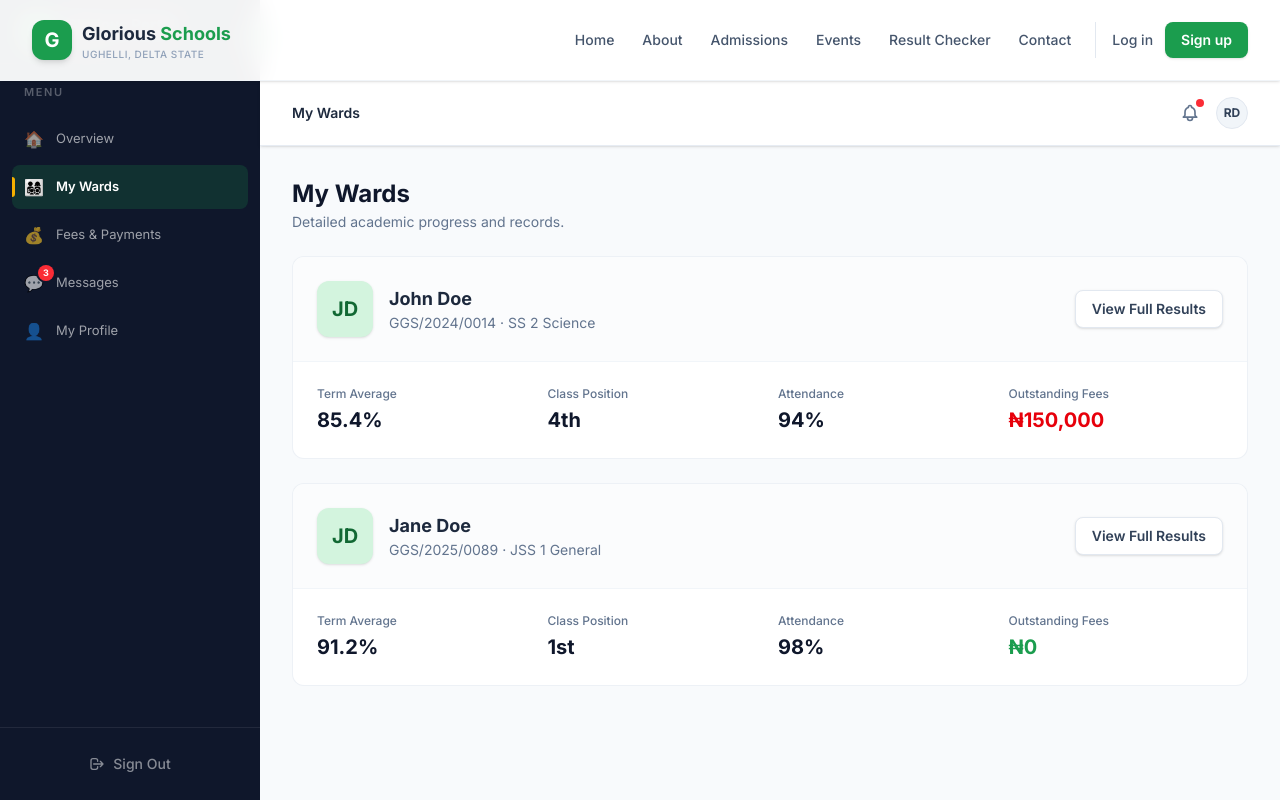
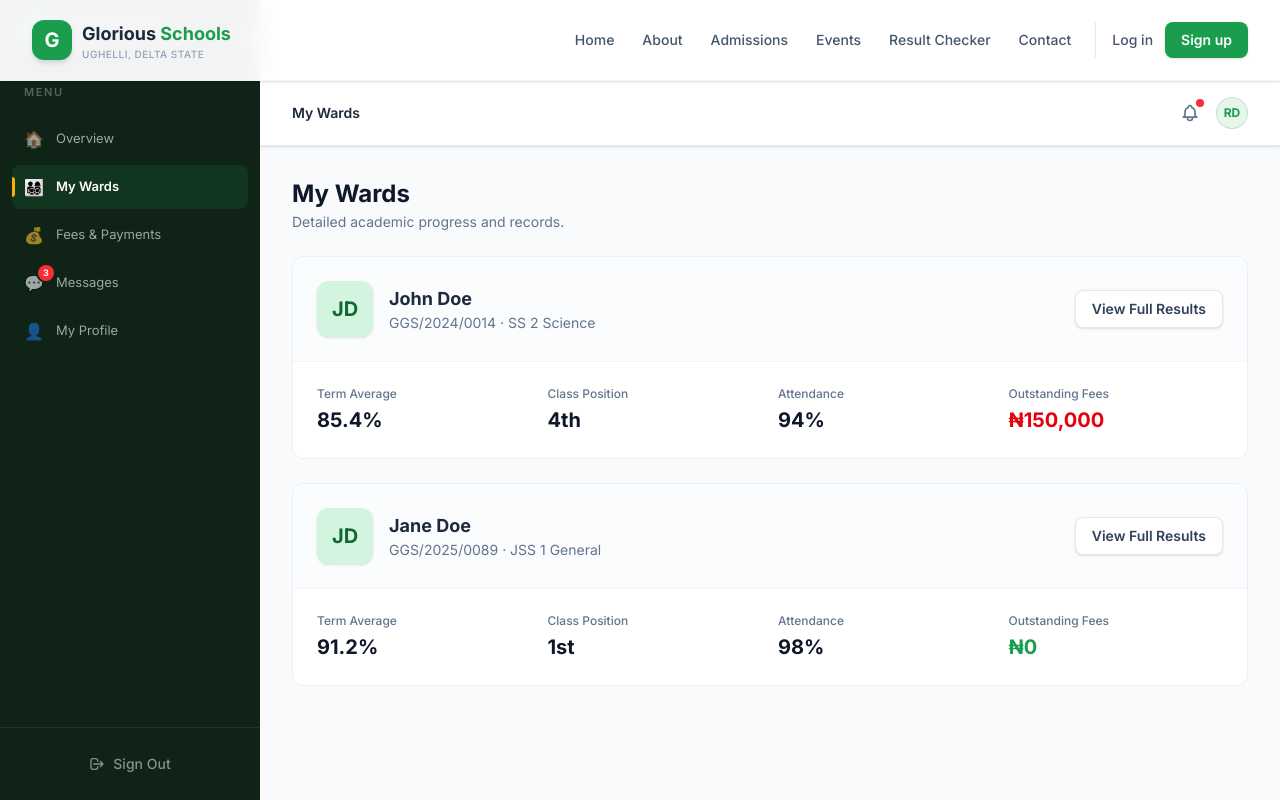
Before and after one commit to efebryan/glorious-school, a Next.js app: page /parent-dashboard/children in a window 1280 px wide. Shown: the top 800 px of the page. Built offline with nearby package versions, Linux system fonts and the light colour scheme.

Commit message:
auto-commit: 4/21/2026, 4:20:39 AM

```diff
--- a/src/components/parent-dashboard/ParentSidebar.tsx
+++ b/src/components/parent-dashboard/ParentSidebar.tsx
@@ -15,7 +15,7 @@ export function ParentSidebar({
 
   return (
     <aside
-      className={`hidden lg:flex flex-col bg-slate-900 text-slate-300 fixed inset-y-0 left-0 z-30 transition-[width] duration-300 ease-in-out ${
+      className={`hidden lg:flex flex-col bg-[#0f2316] text-slate-300 fixed inset-y-0 left-0 z-30 transition-[width] duration-300 ease-in-out ${
         isCollapsed ? "w-[84px]" : "w-[260px]"
       }`}
     >
@@ -41,7 +41,7 @@ export function ParentSidebar({
           </div>
           <div className={`flex flex-col leading-tight whitespace-nowrap transition-opacity duration-300 ${isCollapsed ? "opacity-0 w-0" : "opacity-100"}`}>
             <span className="font-bold text-[15px] text-white">Glorious Portal</span>
-            <span className="text-[10px] text-brand-yellow font-medium tracking-wider uppercase">Parent</span>
+            <span className="text-[10px] text-white/40 font-medium tracking-wider uppercase">Parent</span>
           </div>
         </Link>
       </div>
@@ -67,7 +67,7 @@ export function ParentSidebar({
                 isCollapsed ? "justify-center h-12 w-12 mx-auto" : "gap-3 px-3 py-2.5 text-[13px]"
               } ${
                 isActive
-                  ? "bg-brand-green/20 text-white font-semibold"
+                  ? "bg-brand-green/15 text-white font-semibold"
                   : "text-white/60 hover:bg-white/[.06] hover:text-white/90"
               }`}
             >
@@ -78,7 +78,7 @@ export function ParentSidebar({
               <div className="relative shrink-0 flex items-center justify-center">
                 <span className={isCollapsed ? "text-xl" : "text-base"}>{item.icon}</span>
                 {item.name === "Messages" && PARENT_UNREAD_COUNT > 0 && (
-                  <span className={`absolute bg-red-500 text-white font-bold rounded-full flex items-center justify-center ring-2 ring-slate-900 ${
+                  <span className={`absolute bg-red-500 text-white font-bold rounded-full flex items-center justify-center ring-2 ring-[#0f2316] ${
                     isCollapsed
                       ? "-top-1 -right-1 w-3 h-3 text-[0px]"
                       : "-top-1.5 -right-2.5 w-4 h-4 text-[9px]"
--- a/src/components/parent-dashboard/ParentTopBar.tsx
+++ b/src/components/parent-dashboard/ParentTopBar.tsx
@@ -45,7 +45,7 @@ export function ParentTopBar() {
 
           <div className="flex items-center gap-2">
             <ParentNotificationDropdown />
-            <Link href="/parent-dashboard/profile" className="w-8 h-8 rounded-full bg-slate-100 border border-slate-200 text-xs font-bold text-slate-700 flex items-center justify-center">
+            <Link href="/parent-dashboard/profile" className="w-8 h-8 rounded-full bg-brand-green/10 border border-brand-green/20 text-xs font-bold text-brand-green flex items-center justify-center">
               {MOCK_PARENT.initials}
             </Link>
           </div>
@@ -68,7 +68,7 @@ export function ParentTopBar() {
 
         {/* Drawer */}
         <div
-          className={`absolute top-0 left-0 bottom-0 w-72 max-w-[85vw] bg-slate-900 text-white flex flex-col transition-transform duration-300 ease-out ${
+          className={`absolute top-0 left-0 bottom-0 w-72 max-w-[85vw] bg-[#0f2316] text-white flex flex-col transition-transform duration-300 ease-out ${
             open ? "translate-x-0" : "-translate-x-full"
           }`}
         >
@@ -101,7 +101,7 @@ export function ParentTopBar() {
                   onClick={() => setOpen(false)}
                   className={`flex items-center gap-3 px-3 py-3 rounded-lg text-sm transition-colors relative ${
                     isActive
-                      ? "bg-brand-green/20 text-white font-semibold"
+                      ? "bg-brand-green/15 text-white font-semibold"
                       : "text-white/60 hover:bg-white/[.06] hover:text-white/90"
                   }`}
                 >
```
